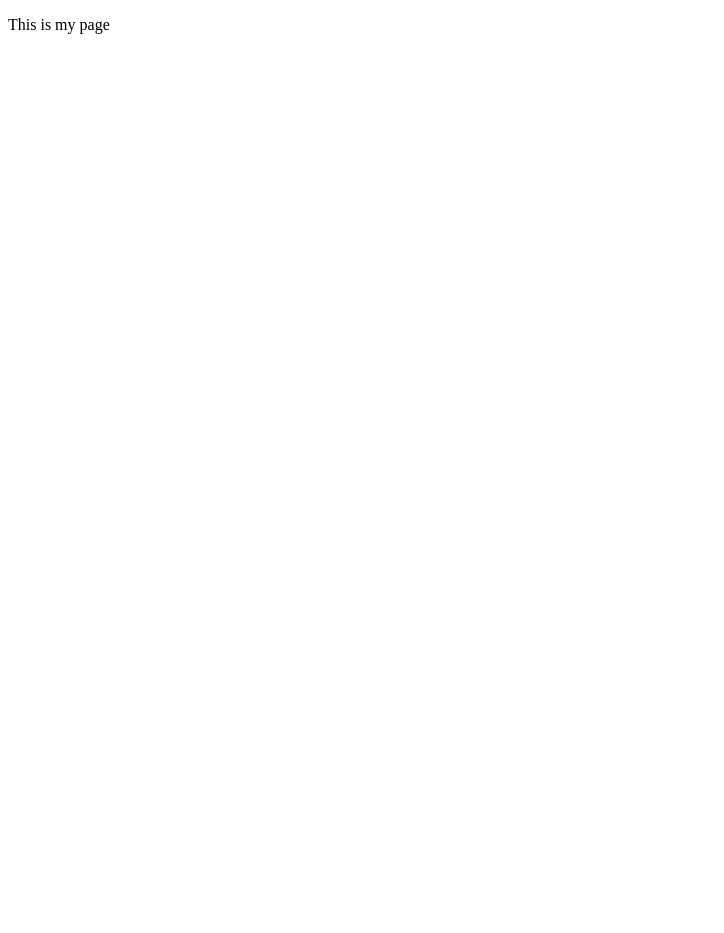
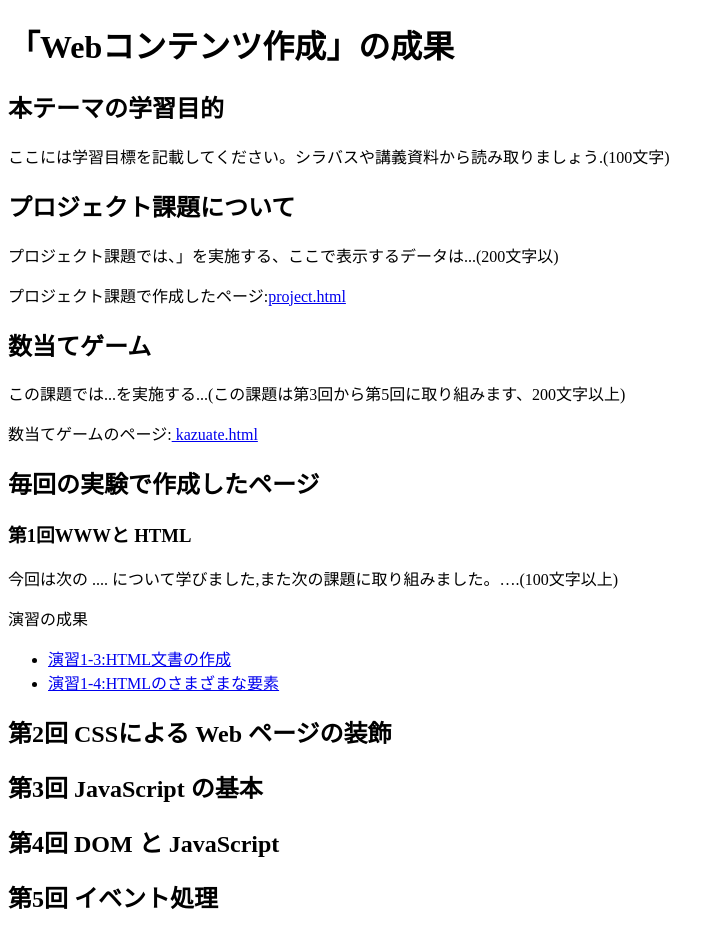
Before and after one commit to G284052022/medialabo, a plain HTML site: page index.html in a window 1280 px wide. Shown: the whole page, without its empty margins (0-724 px from the left). Before the commit the page ends 800 px from the top, so only its background shows below. Drawn offline with Linux system fonts and the light colour scheme.

Commit message:
課題1-1

```diff
--- a/index.html
+++ b/index.html
@@ -2,9 +2,33 @@
 <html>
   <head>
     <meta charset="utf-8">
-    <title>My test page</title>
+    <title>課題1-1</title>
   </head>
   <body>
-    <p>This is my page</p>
+  <h1>「Webコンテンツ作成」の成果</h1>
+  <h2>本テーマの学習目的</h2>
+  <p>ここには学習目標を記載してください。シラバスや講義資料から読み取りましょう.(100文字)</p>
+  <h2>プロジェクト課題について</h2>
+  <p>プロジェクト課題では、」を実施する、ここで表示するデータは...(200文字以)</p>
+  <p>
+    プロジェクト課題で作成したページ:<a href="project.html">project.html</a>
+  </p>
+  <h2>数当てゲーム</h2>
+  <p>この課題では...を実施する...(この課題は第3回から第5回に取り組みます、200文字以上)</p>
+  <p>
+    数当てゲームのページ:<a href="kazuate.html"> kazuate.html</a>
+  </p>
+  <h2>毎回の実験で作成したページ</h2>
+  <h3>第1回WWWと HTML</h3>
+  <p>今回は次の .... について学びました,また次の課題に取り組みました。….(100文字以上)
+  <p>演習の成果</p>
+  <ul>
+    <li><a href="practice-html/structure.html">演習1-3:HTML文書の作成</a></li>
+    <li><a href="elements.html">演習1-4:HTMLのさまざまな要素</a></li>
+  </ul>
+  <h2>第2回 CSSによる Web ページの装飾</h2>
+  <h2>第3回 JavaScript の基本</h2>
+  <h2>第4回 DOM と JavaScript</h2>
+  <h2>第5回 イベント処理</h2>
   </body>
 </html>
```
